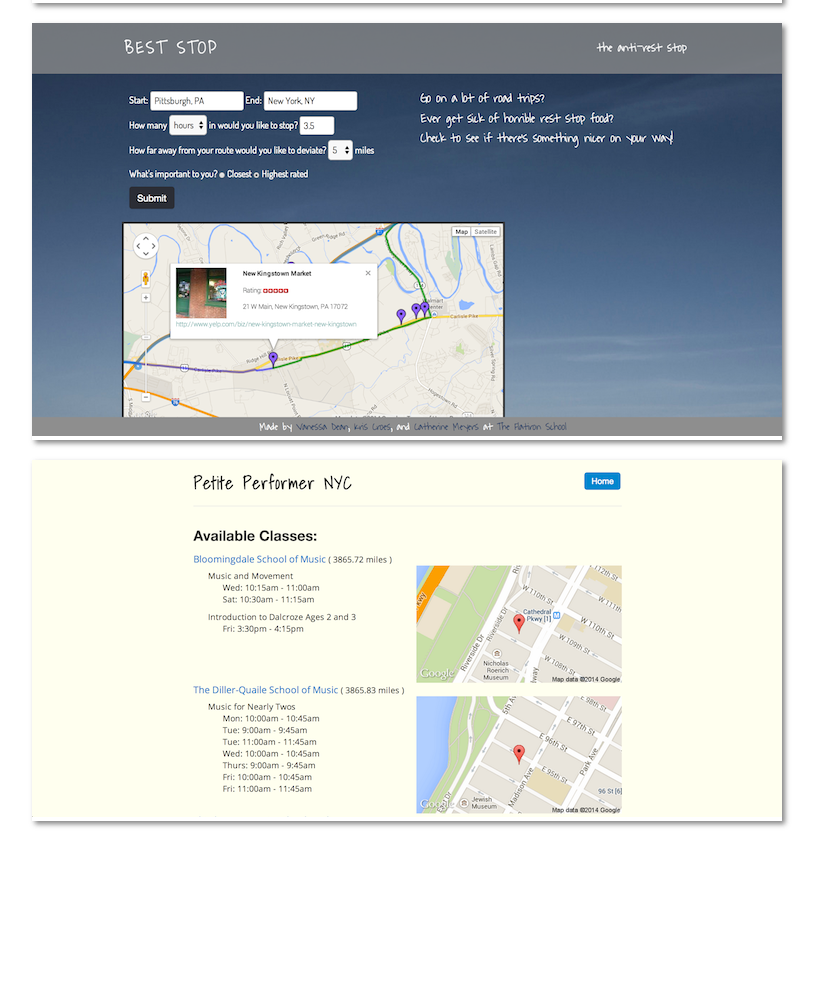
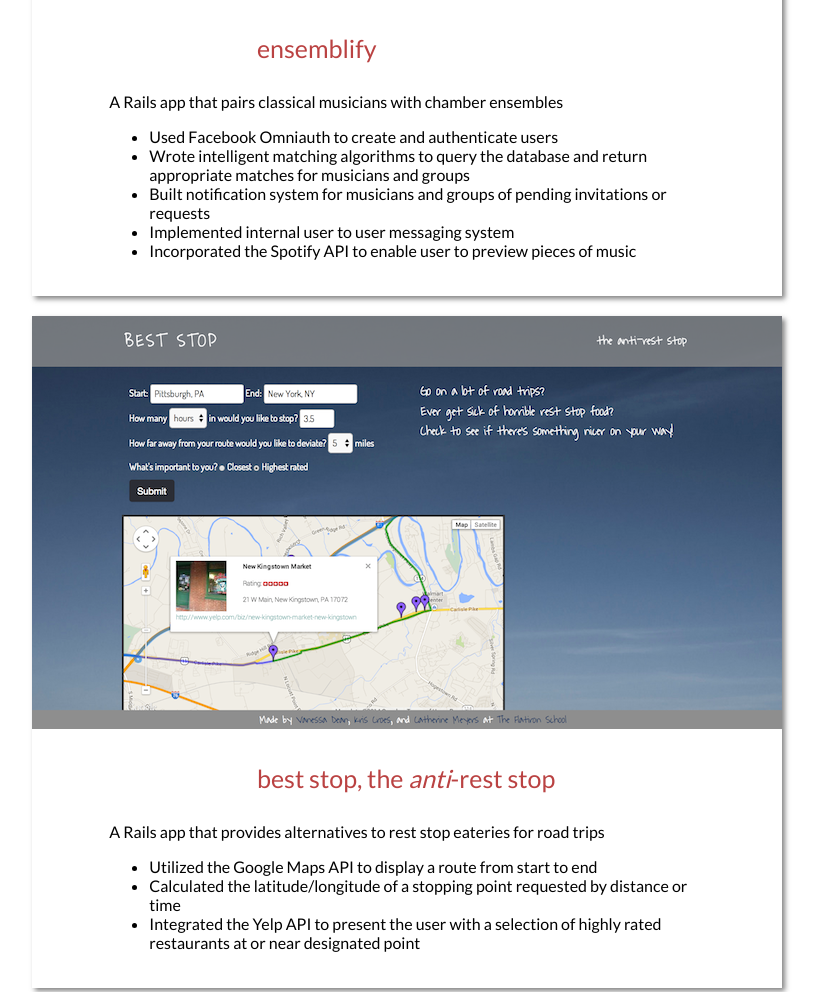
Before and after one commit to ccmeyers/catherine-codes, a plain HTML site: page index.html in a window 1280 px wide. Shown: the part 1961-2953 px from the top of the page, without its empty margins (233-1052 px from the left). Before the commit the page ends 2802 px from the top, so only its background shows below. Drawn offline with nearby package versions, Linux system fonts and the light colour scheme.

Commit message:
adds projects text

```diff
--- a/css/style.scss
+++ b/css/style.scss
@@ -126,13 +126,26 @@
   h1 {
     @include h1;
   }
-  .first-project{
+  div {
     @include projects;
-  }
-  .second-project{
-    @include projects;
-  }
-  .third-project{
-    @include projects;
+    span {
+      @include center;
+      @include col(.8, $offset: .1);
+      padding: 20px 0;
+      font-family: "Lato", sans-serif;
+      a:link {
+        @include center(300px);
+        line-height: 50px;
+        text-decoration: none;
+        font-size: 25px;
+        color: rgba(179, 46, 46, .9);
+      }
+      a:visited {
+        color: rgba(179, 46, 46, .9);
+      }
+      a:hover {
+        color: rgba(179, 46, 46, .9);
+      }
+    }
   }
 }
--- a/index.html
+++ b/index.html
@@ -44,15 +44,43 @@
 
     <div class="portfolio">
       <h1>Projects Built</h1>
+
       <div class="first-project">
         <img src="img/ensemblify-screen-shot.png">
+        <span class="first-text"><a href="http://www.ensemblify.com/" target="blank">ensemblify</a><br/> A Rails app that pairs classical musicians with chamber ensembles
+          <ul>
+            <li>Used Facebook Omniauth to create and authenticate users</li>
+            <li>Wrote intelligent matching algorithms to query the database and return appropriate matches for musicians and groups</li>
+            <li>Built notification system for musicians and groups of pending invitations or requests</li>
+            <li>Implemented internal user to user messaging system</li>
+            <li>Incorporated the Spotify API to enable user to preview pieces of music</li>
+          </ul>
+        </span>
       </div>
+
       <div class="second-project">
         <img src="img/best-stop-screen-shot.png">
+        <span class="second-text"><a href="http://best-stop.herokuapp.com/" target="blank">best stop, the <em>anti</em>-rest stop</a><br/>
+          A Rails app that provides alternatives to rest stop eateries for road trips
+          <ul>
+           <li>Utilized the Google Maps API to display a route from start to end</li>
+           <li>Calculated the latitude/longitude of a stopping point requested by distance or time</li>
+           <li>Integrated the Yelp API to present the user with a selection of highly rated restaurants at or near designated point</li>
+          </ul>
+        </span>
       </div>
+
       <div class="third-project">
         <img src="img/petite-performer-screen-shot.png">
+        <span class="third-text"><a href="http://www.petiteperformer.com/" target="blank">petite performer</a><br/>
+          A Sinatra app that searches for early childhood music classes in NYC
+          <ul>
+            <li>Built search functionality to query database and return appropriate matches based on location, age, and availability</li>
+            <li>Incorporated geocoding to sort results by distance and to provide mapping</li>
+          </ul>
+        </span>
       </div>
+
     </div>
 
   </body>
```
Also changed, not shown: css/style.css, 1 other file.
